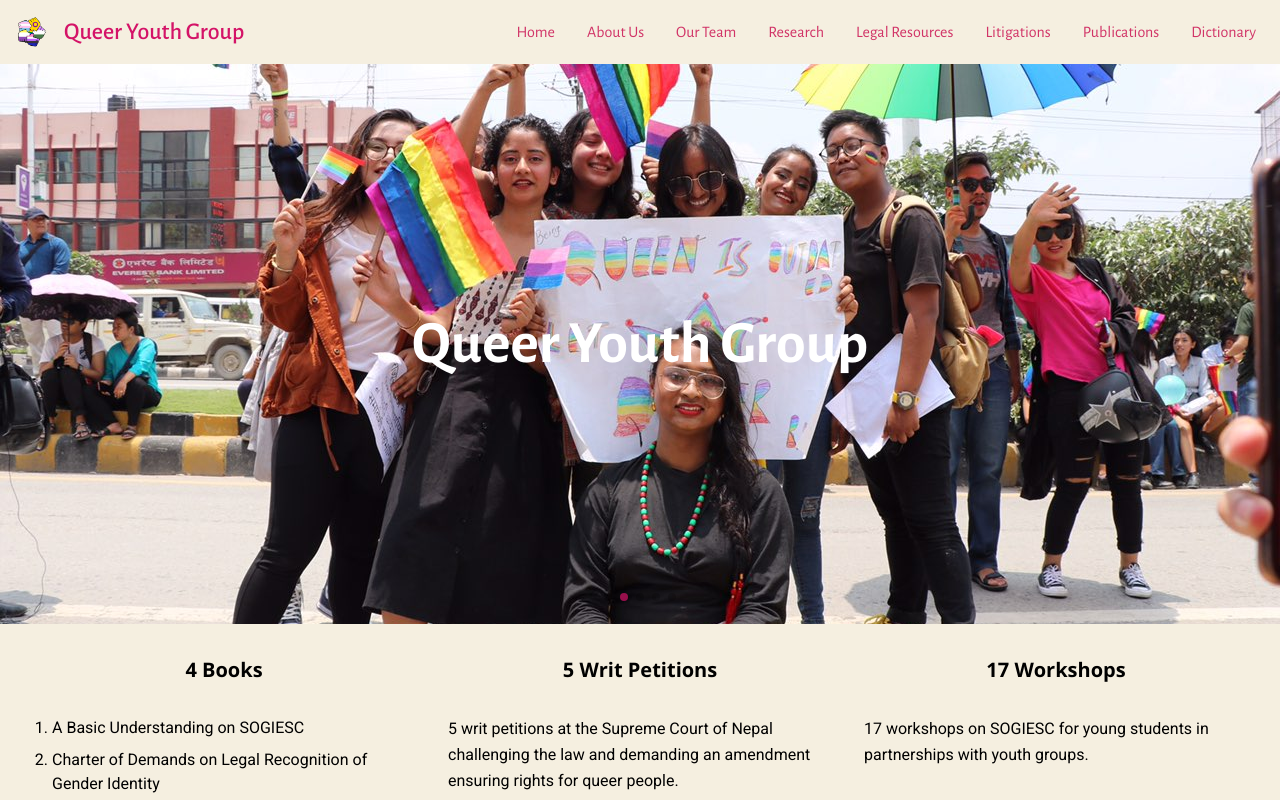
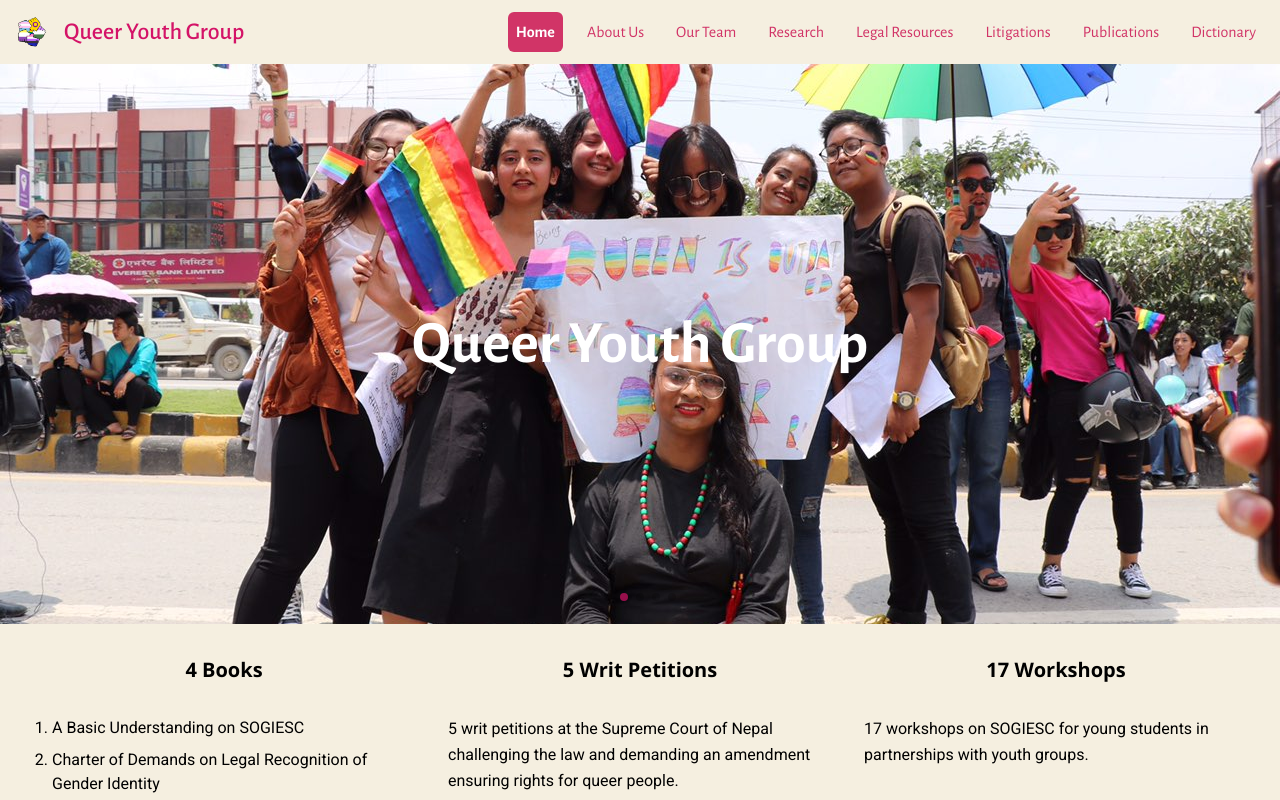
Before and after one commit to shakyasimha/queeryouthgroup, a Next.js app: page / in a window 1280 px wide. Shown: the top 800 px of the page. Built offline with nearby package versions, Linux system fonts and the light colour scheme; a web font is replaced by a local one.

Commit message:
added active link for desktop site

```diff
--- a/package.json
+++ b/package.json
@@ -9,6 +9,7 @@
     "lint": "next lint"
   },
   "dependencies": {
+    "clsx": "^2.1.1",
     "next": "15.3.1",
     "queeryouthgroup": "file:",
     "react": "^19.0.0",
--- a/src/components/Navbar/nav-links.tsx
+++ b/src/components/Navbar/nav-links.tsx
@@ -1,6 +1,7 @@
 "use client";
 
 import Link from "next/link";
+import clsx from "clsx";
 import { usePathname } from "next/navigation";
 import { alegreyaSans } from "@/ui/fonts"
 
@@ -52,7 +53,12 @@ export default function NavLinks({ className }: NavLinksProps) {
                 <li key={link.name}>
                 <Link
                     href={link.href}
-                    className={`flex items-center px-2 py-2 text-[#d13467] rounded-md transition duration-300 ease-in-out hover:bg-[#d13467] hover:text-white`}
+                    className={clsx(
+                        "flex items-center px-2 py-2 text-[#d13467] rounded-md transition duration-300 ease-in-out hover:bg-[#d13467] hover:text-white", // default link style
+                        {
+                            "text-white bg-[#d13467] font-bold transition-all duration-300 ease-in-out": pathname === link.href, /// active link style</li>
+                        }
+                    )}
                 >
                     <p className="hidden md:block">{link.name}</p>
                 </Link>
```
Also changed, not shown: 1 other file (tests, documents, lock files or other folders).
